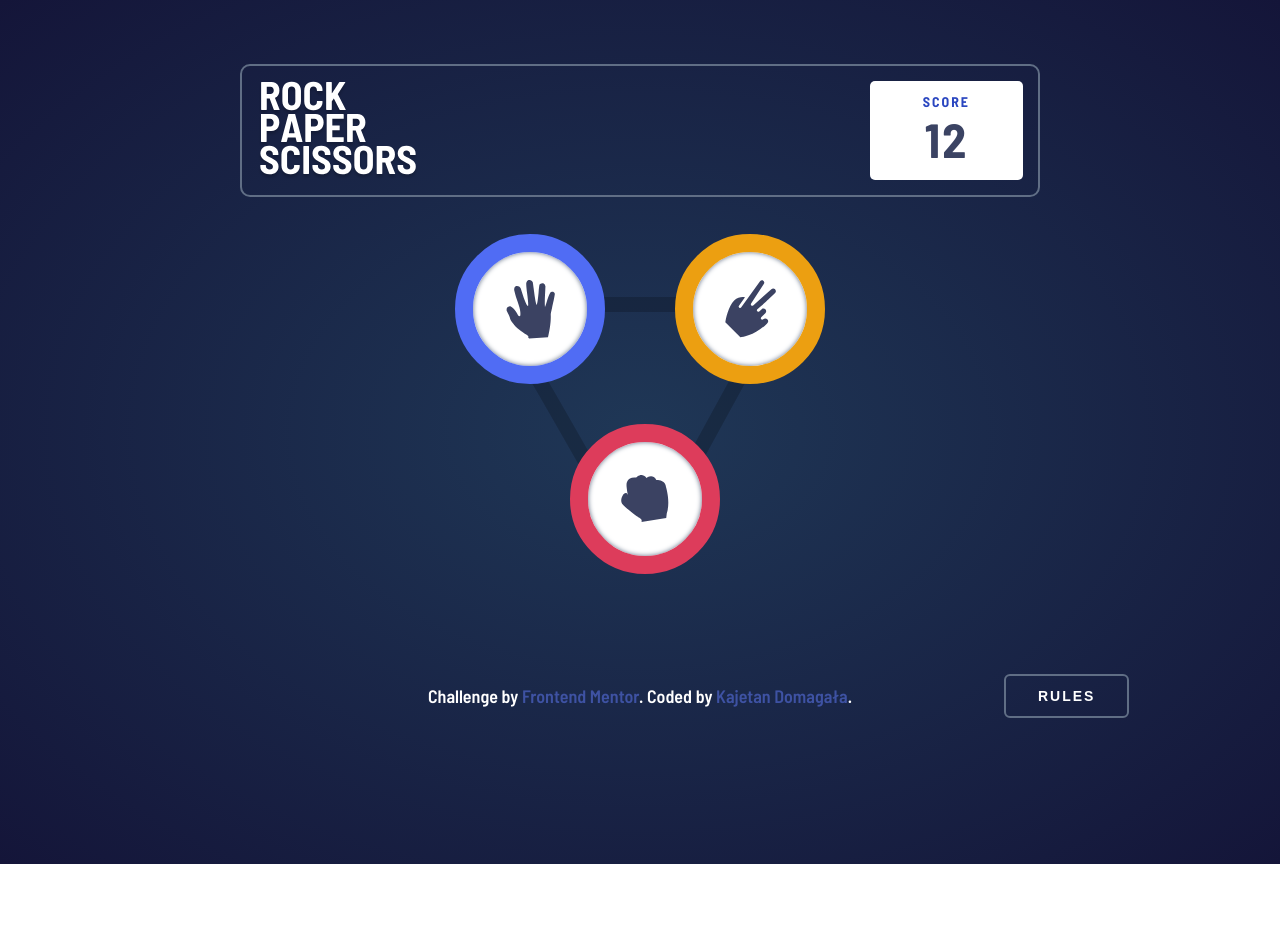
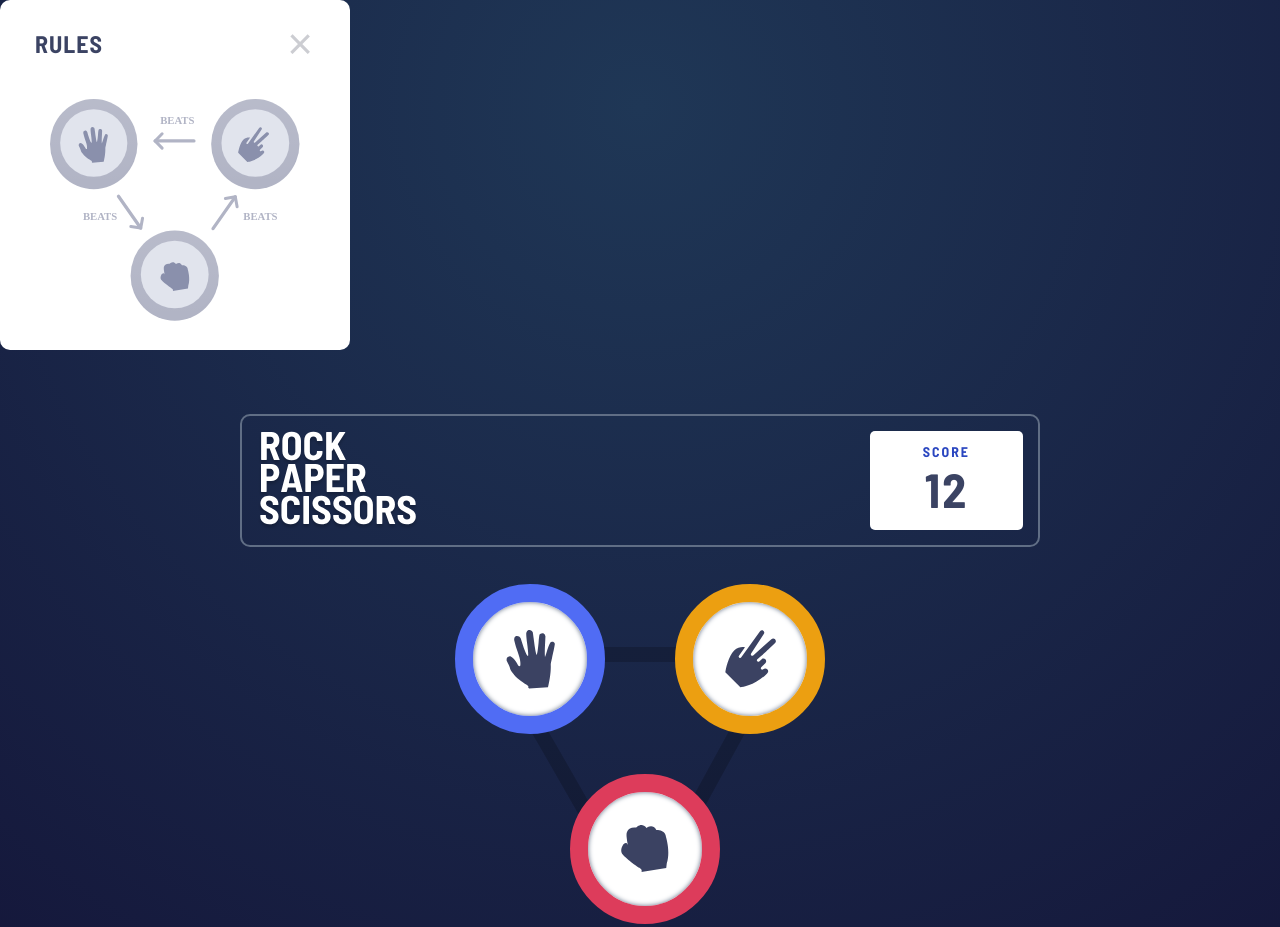
Before and after one commit to kajtd/RockPaperScissors, a plain HTML site: page index.html in a window 1280 px wide. Shown: the top 927 px of the page. Before the commit the page ends 864 px from the top, so only its background shows below. Drawn offline with Linux system fonts and the light colour scheme.

Commit message:
Add css for modal

```diff
--- a/index.html
+++ b/index.html
@@ -22,7 +22,13 @@
 
 </head>
 <body>
-
+  <div class="modal">
+    <header class="modal-header">
+      <h2 class="modal-header__title">Rules</h2>
+      <button class="modal-header__btn"></button>
+    </header>
+    <img class="modal__image" src="images/image-rules.svg" alt="rules">
+  </div>
   <div class="container">
     <header class="header">
       <img class="header__logo" src="images/logo.svg" alt="logo">
@@ -33,17 +39,17 @@
     </header>
       <div class="game-wrapper">
       <img class="game-wrapper__bg" src="images/bg-triangle.svg" alt="triangle">
-      <ul class="icons">
-        <li class="icons__item">
+      <div class="icons">
+        <button class="icons__item">
           <img class="icons__icon" src="images/icon-rock.svg" alt="rock">
-        </li>
-        <li class="icons__item">
+        </button>
+        <button class="icons__item">
           <img class="icons__icon" src="images/icon-paper.svg" alt="paper">
-        </li>
-        <li class="icons__item">
+        </button>
+        <button class="icons__item">
           <img class="icons__icon" src="images/icon-scissors.svg" alt="scissors">
-        </li>
-      </ul>
+        </button>
+      </div>
     </div>
     <footer class="footer">
       <div class="attribution">
--- a/index.scss
+++ b/index.scss
@@ -4,6 +4,9 @@ $yellowBorder: rgb(236, 159, 17);
 $redBorder: rgb(221, 60, 91);
 $blueBorder: rgb(80, 108, 244);
 $headerOutline: hsl(217, 16%, 45%);
+$darkText: hsl(229, 25%, 31%);
+$blueText: hsl(229, 64%, 46%);
+$grayText: rgb(204, 205, 210);
 
 @import url('https://fonts.googleapis.com/css2?family=Barlow+Semi+Condensed:wght@400;600;700&display=swap');
 
@@ -16,7 +19,7 @@ $headerOutline: hsl(217, 16%, 45%);
 
 body {
     font-family: 'Barlow Semi Condensed', sans-serif;
-    background: radial-gradient(hsl(214, 47%, 23%), hsl(237, 49%, 15%));
+    background: radial-gradient(circle at 50% 10%, hsl(214, 47%, 23%), hsl(237, 49%, 15%));
     background-repeat: no-repeat;
     color: white;
     min-height: 100vh;
@@ -44,7 +47,7 @@ body {
         width: 20%;
         padding: 10px auto;
         border-radius: 5px;
-        color: hsl(229, 64%, 46%);
+        color: $blueText;
         display: flex;
         flex-direction: column;
         justify-content: center;
@@ -57,7 +60,7 @@ body {
         &__points {
             font-size: 3rem;
             font-weight: 700;
-            color: hsl(229, 25%, 31%);
+            color: $darkText;
         }
     }
 }
@@ -128,7 +131,7 @@ body {
 
 
         &__link {
-            color: hsl(228, 45%, 44%);
+            color: $blueText;
             text-decoration: none;
         }
 
@@ -141,7 +144,6 @@ body {
         outline: none;
         border: 2px solid $headerOutline;
         background: transparent;
-        color: white;
         text-transform: uppercase;
         letter-spacing: 2px;
         font-size: 14px;
@@ -151,6 +153,56 @@ body {
         cursor: pointer;
     }
 }
+
+
+.modal {
+    background: white;
+    border-radius: 10px;
+    width: 350px;
+    height: 350px;
+    display: flex;
+    flex-direction: column;
+    justify-content: center;
+    align-items: center;
+    color: $darkText;
+
+    &-header {
+        display: flex;
+        align-items: center;
+        justify-content: space-between;
+        width: 80%;
+        margin-bottom: 40px;
+
+        &__title {
+            text-transform: uppercase;
+            letter-spacing: 1px;
+        }
+
+
+        &__btn {
+            height: 30px;
+            width: 30px;
+            display: flex;
+            align-items: center;
+            justify-content: center;
+            cursor: pointer;
+            border: none;
+            background: transparent;
+            outline: none;
+
+            &:after {
+                content:"\d7";
+                font-size:44px;
+                color:$grayText;
+            }
+        }
+    }
+
+    &__image {
+        width: 250px;
+    }
+}
+
 
 @media(max-width: 866px) {
 
@@ -266,29 +318,3 @@ body {
         }
     }
 }
-
-
-// @media(max-width: 500px) {
-//     .header {
-//         margin: 50px 0;
-//         width: 96%;
-//         display: flex;
-//         align-items: center;
-
-//         &__logo {
-//             height: 60px;
-//         }
-
-//         .scoreboard {
-//             width: 30%;
-
-//             &__title {
-//                 margin-top: 10px;
-//             }
-//         }
-//     }
-
-//     // .game-wrapper {
-//     //     opacity: 0;
-//     // }
-// }
```
Also changed, not shown: index.css, 1 other file.
